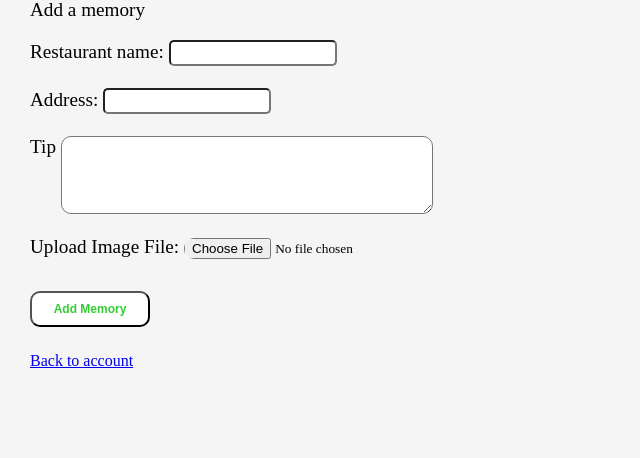
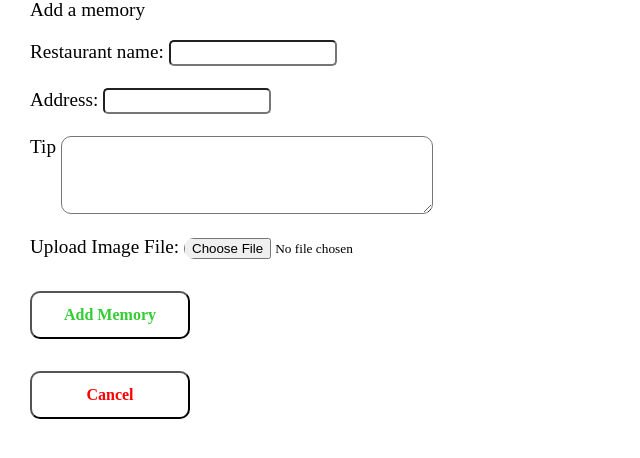
Before and after one commit to karantamhane/whyilikethis, a Flask app: a page that uses templates/add_memory.html in a window 1280 px wide. Shown: the part 41-499 px from the top of the page, without its empty margins (0-640 px from the left). Run offline with Flask 2, Linux system fonts and the light colour scheme; parts of the project's set-up code (start-up, migrations or seed data) failed here and were passed over.

Commit message:
Changed links to buttons

```diff
--- a/static/add_memory.css
+++ b/static/add_memory.css
@@ -1,5 +1,5 @@
 body {
-    background-color: whitesmoke;
+    background-color: white;
     font-family: Chalkboard;
     font-size: larger;
     margin: 30px;
@@ -33,7 +33,20 @@
     width: 10em;
     height: 3em;
     color: limegreen;
-    font-size: 12px;
+    font-family: Chalkboard;
+    font-size: 16px;
+    font-weight: bold;
+    background-color: white;
+    border-radius: 10px;
+    margin-top: 10px;
+}
+
+.back_to_account_button {
+    width: 10em;
+    height: 3em;
+    font-family: Chalkboard;
+    color: red;
+    font-size: 16px;
     font-weight: bold;
     background-color: white;
     border-radius: 10px;
--- a/static/login.css
+++ b/static/login.css
@@ -1,5 +1,5 @@
 body {
-    background-color: whitesmoke;
+    background-color: white;
     font-family: Chalkboard;
     font-size: larger;
     text-align: center;
--- a/templates/add_memory.html
+++ b/templates/add_memory.html
@@ -21,6 +21,6 @@
         <input class="add_memory_button" type="submit" value="Add Memory">
     </form>
     <br>
-    <a id="back" href={{ url_for("login") }}>Back to account</a>
+    <form><input class="back_to_account_button" type="submit" value="Cancel" formmethod="get" formaction="{{ url_for("login") }}"></form>
 </body>
 </html>
--- a/templates/signup.html
+++ b/templates/signup.html
@@ -18,5 +18,6 @@
         Confirm password: <input type="password" name="confirm_password"><br>
         <input type="submit" value="Sign up">
     </form>
+    <a href="{{ url_for("login") }}">Back to login page</a>
 </body>
 </html>
```
Also changed, not shown: static/account.css (+26 -4 lines), templates/account.html (+6 -2 lines).
